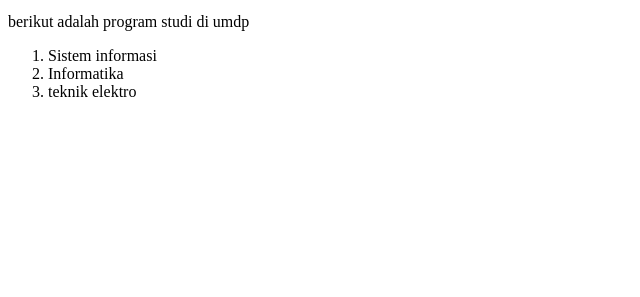
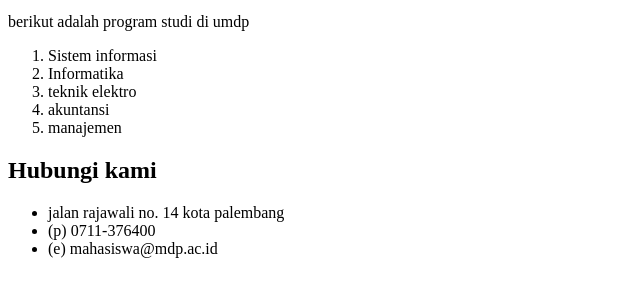
Before and after one commit to rismanto19/Project, a plain HTML site: page index.html in a window 1280 px wide. Shown: the part 101-398 px from the top of the page, without its empty margins (0-640 px from the left). Drawn offline with Linux system fonts and the light colour scheme.

Commit message:
Update index.html

```diff
--- a/index.html
+++ b/index.html
@@ -15,8 +15,17 @@
         <li>Sistem informasi</li>
         <li>Informatika</li>
         <li>teknik elektro</li>
+        <li>akuntansi</li>
+        <li>manajemen</li>
 
     </ol>
     </p>
+    <!-- Hubungi kami -->
+    <h2>Hubungi kami</h2>
+    <ul>
+        <li>jalan rajawali no. 14 kota palembang</li>
+        <li>(p) 0711-376400</li>
+        <li>(e) mahasiswa@mdp.ac.id</li>
+    </ul>
 </body>
 </html>
```
